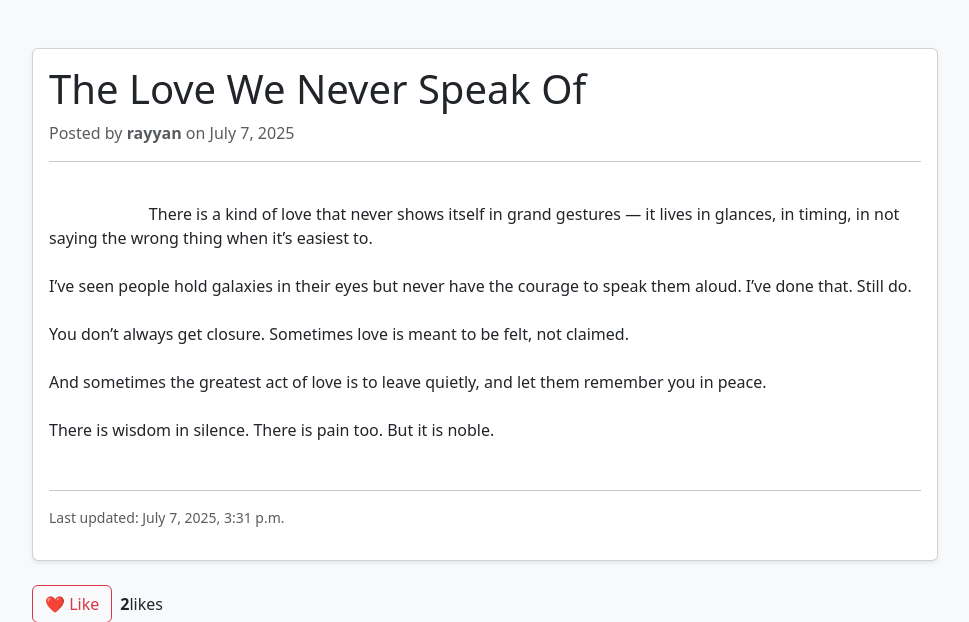
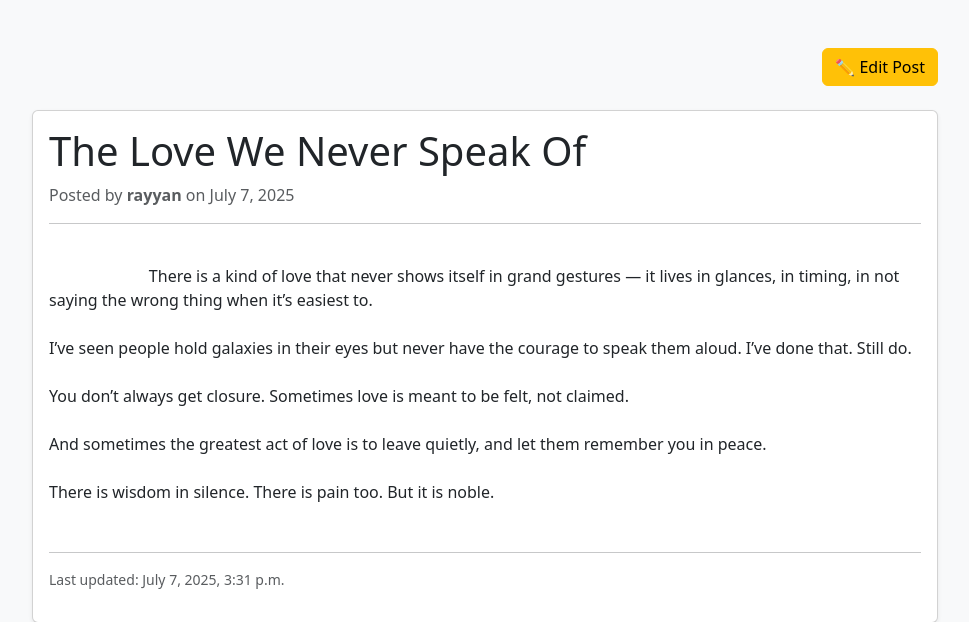
Before and after one commit to rayyan22207/Blog, a Django app: a page that uses src/blog/Templates/post_detail.html in a window 1280 px wide. Shown: the part 56-678 px from the top of the page, without its empty margins (155-1124 px from the left). Run offline with Django 5.2, Linux system fonts and the light colour scheme; a user stored in the database is signed in; data comes from the database, SQL or seed files in the repository.

Commit message:
done with post edit

```diff
--- a/src/blog/Templates/post_detail.html
+++ b/src/blog/Templates/post_detail.html
@@ -6,7 +6,11 @@
 <div class="container mt-5 mb-5">
     <div class="row justify-content-center">
         <div class="col-md-10">
-
+            {% if user == post.author %}
+                <div class="mb-4 text-end">
+                    <a href="{% url 'edit_post' slug=post.slug %}" class="btn btn-warning">✏️ Edit Post</a>
+                </div>
+            {% endif %}
             <!-- Blog Post Card -->
             <div class="card shadow-sm mb-4">
                 {% if post.image %}
@@ -42,6 +46,7 @@
                 </button>
                 <span id="likeCount" class="fw-semibold">{{ post.likes.count }}</span> likes
             </div>
+
 
             <!-- Comment Input -->
             <div class="card shadow-sm mb-4">
--- a/src/blog/urls.py
+++ b/src/blog/urls.py
@@ -5,5 +5,6 @@ urlpatterns = [
     path('', views.home, name='home'),
     path('create/', views.create_post, name='create_post'),
     path('post/<slug:slug>/', views.post_detail, name='post_detail'),
+    path('post/<slug:slug>/edit/', views.edit_post, name='edit_post'),
 
 ]
--- a/src/blog/views.py
+++ b/src/blog/views.py
@@ -3,6 +3,7 @@ from django.contrib.contenttypes.models import ContentType
 from .models import BlogPost, Like
 from .forms import BlogPostForm
 from django.contrib.auth.decorators import login_required
+from django.http import HttpResponseForbidden
 
 def home(request):
     posts = BlogPost.objects.filter(is_published=True)
@@ -45,3 +46,22 @@ def post_detail(request, slug):
         post.liked_by_user = False
 
     return render(request, 'post_detail.html', {'post': post})
+
+
+
+@login_required
+def edit_post(request, slug):
+    post = get_object_or_404(BlogPost, slug=slug)
+
+    if post.author != request.user:
+        return HttpResponseForbidden("You are not allowed to edit this post.")
+
+    if request.method == 'POST':
+        form = BlogPostForm(request.POST, request.FILES, instance=post)
+        if form.is_valid():
+            form.save()
+            return redirect('post_detail', slug=post.slug)
+    else:
+        form = BlogPostForm(instance=post)
+
+    return render(request, 'edit_post.html', {'form': form, 'post': post})
```
Also changed, not shown: src/blog/Templates/edit_post.html (added, +29 -0 lines).
